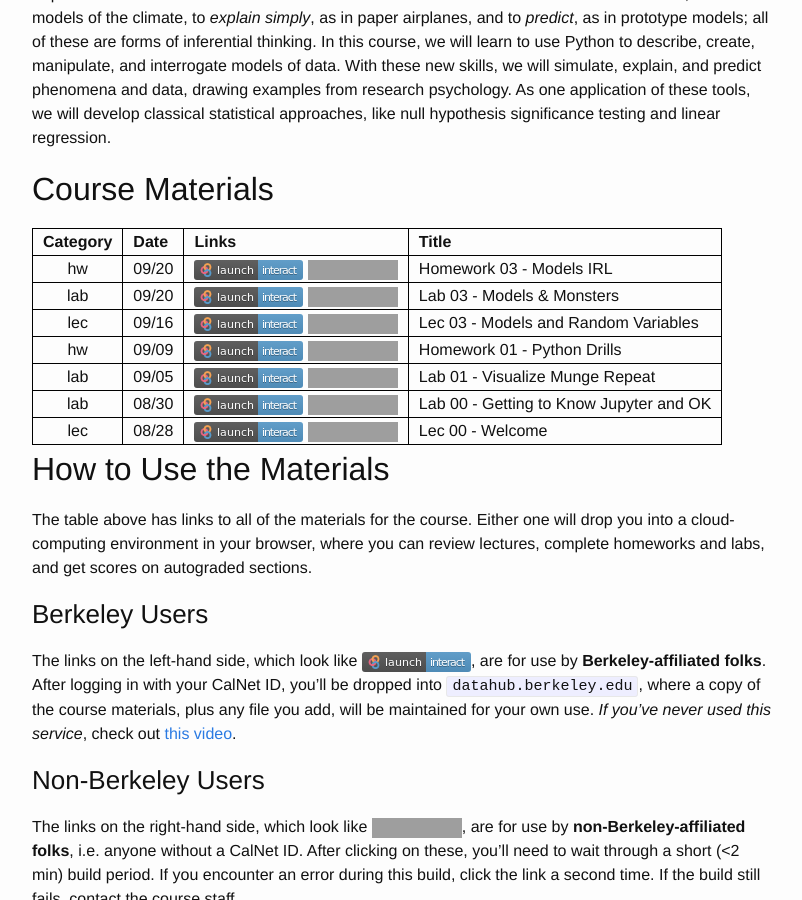
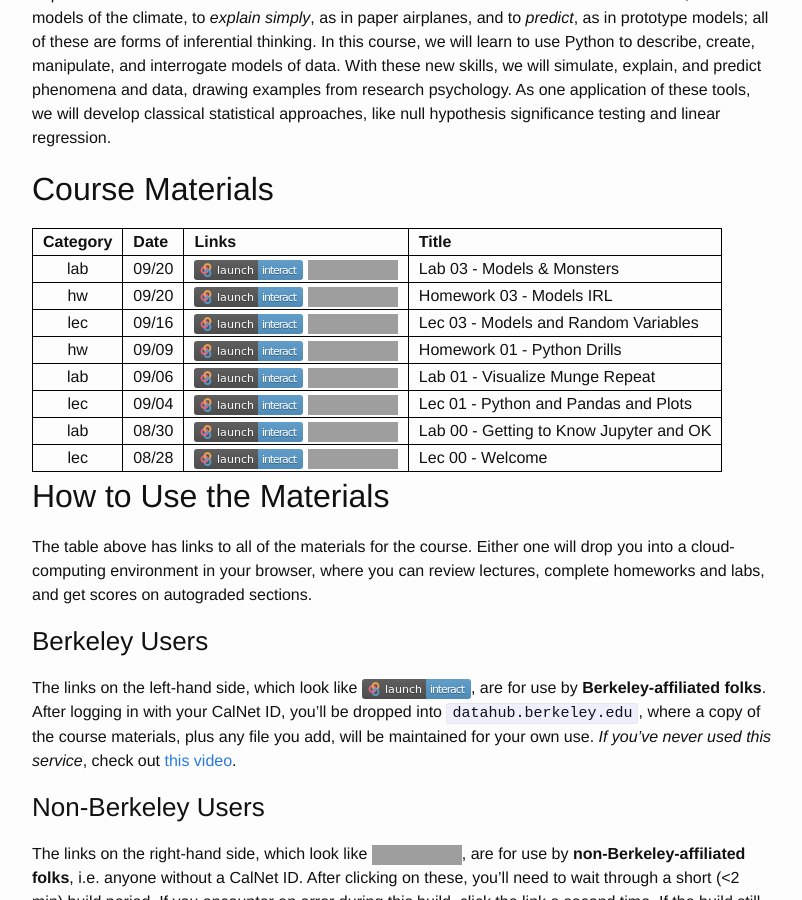
Before and after one commit to charlesfrye/psych101d, a Jekyll site: the page built from README.md, in a window 1280 px wide and 900 px high, scrolled down 426 px. Shown: the whole window, without its empty margins (238-1040 px from the left). Built offline with Jekyll 4.4.1, drawn with Linux system fonts in a browser that asks for light colours; our own code applies the rules of GitHub Pages for plain Markdown files; grey boxes are pictures that could not be loaded.

Commit message:
adds lec01 link, fixes lab01 date

```diff
--- a/_includes/materialtable.csv
+++ b/_includes/materialtable.csv
@@ -5,4 +5,5 @@ idx,category,date,path,title
 4,lab,08/30,lab/00_welcome,Lab 00 - Getting to Know Jupyter and OK
 5,lec,08/28,lec/00_welcome,Lec 00 - Welcome
 6,hw,09/09,hw/03_models,Homework 01 - Python Drills
-7,lab,09/05,lab/03_models,Lab 01 - Visualize Munge Repeat
+7,lab,09/06,lab/03_models,Lab 01 - Visualize Munge Repeat
+5,lec,09/04,lec/01_python,Lec 01 - Python and Pandas and Plots
--- a/_includes/materialtable.md
+++ b/_includes/materialtable.md
@@ -1,9 +1,10 @@
 Category | Date  | Links               | Title
 -------- | ----- | ------------------- |:------
+lab | 09/20 | [![datahub]({{site.url}}/content/shared/img/interact_badge.svg)]({{site.interact}}lab/03_models) [![Binder](https://mybinder.org/badge_logo.svg)]({{site.binder}}lab/03_models) | Lab 03 - Models & Monsters
 hw | 09/20 | [![datahub]({{site.url}}/content/shared/img/interact_badge.svg)]({{site.interact}}hw/03_models) [![Binder](https://mybinder.org/badge_logo.svg)]({{site.binder}}hw/03_models) | Homework 03 - Models IRL
-lab | 09/20 | [![datahub]({{site.url}}/content/shared/img/interact_badge.svg)]({{site.interact}}lab/03_models) [![Binder](https://mybinder.org/badge_logo.svg)]({{site.binder}}lab/03_models) | Lab 03 - Models & Monsters
 lec | 09/16 | [![datahub]({{site.url}}/content/shared/img/interact_badge.svg)]({{site.interact}}lec/03_models) [![Binder](https://mybinder.org/badge_logo.svg)]({{site.binder}}lec/03_models) | Lec 03 - Models and Random Variables
 hw | 09/09 | [![datahub]({{site.url}}/content/shared/img/interact_badge.svg)]({{site.interact}}hw/03_models) [![Binder](https://mybinder.org/badge_logo.svg)]({{site.binder}}hw/03_models) | Homework 01 - Python Drills
-lab | 09/05 | [![datahub]({{site.url}}/content/shared/img/interact_badge.svg)]({{site.interact}}lab/03_models) [![Binder](https://mybinder.org/badge_logo.svg)]({{site.binder}}lab/03_models) | Lab 01 - Visualize Munge Repeat
+lab | 09/06 | [![datahub]({{site.url}}/content/shared/img/interact_badge.svg)]({{site.interact}}lab/03_models) [![Binder](https://mybinder.org/badge_logo.svg)]({{site.binder}}lab/03_models) | Lab 01 - Visualize Munge Repeat
+lec | 09/04 | [![datahub]({{site.url}}/content/shared/img/interact_badge.svg)]({{site.interact}}lec/01_python) [![Binder](https://mybinder.org/badge_logo.svg)]({{site.binder}}lec/01_python) | Lec 01 - Python and Pandas and Plots
 lab | 08/30 | [![datahub]({{site.url}}/content/shared/img/interact_badge.svg)]({{site.interact}}lab/00_welcome) [![Binder](https://mybinder.org/badge_logo.svg)]({{site.binder}}lab/00_welcome) | Lab 00 - Getting to Know Jupyter and OK
 lec | 08/28 | [![datahub]({{site.url}}/content/shared/img/interact_badge.svg)]({{site.interact}}lec/00_welcome) [![Binder](https://mybinder.org/badge_logo.svg)]({{site.binder}}lec/00_welcome) | Lec 00 - Welcome
```
